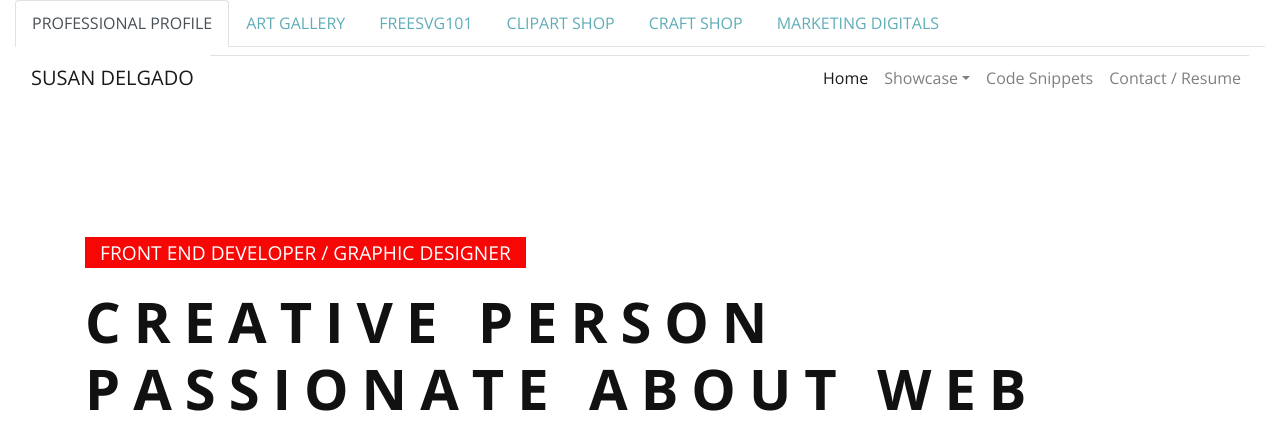
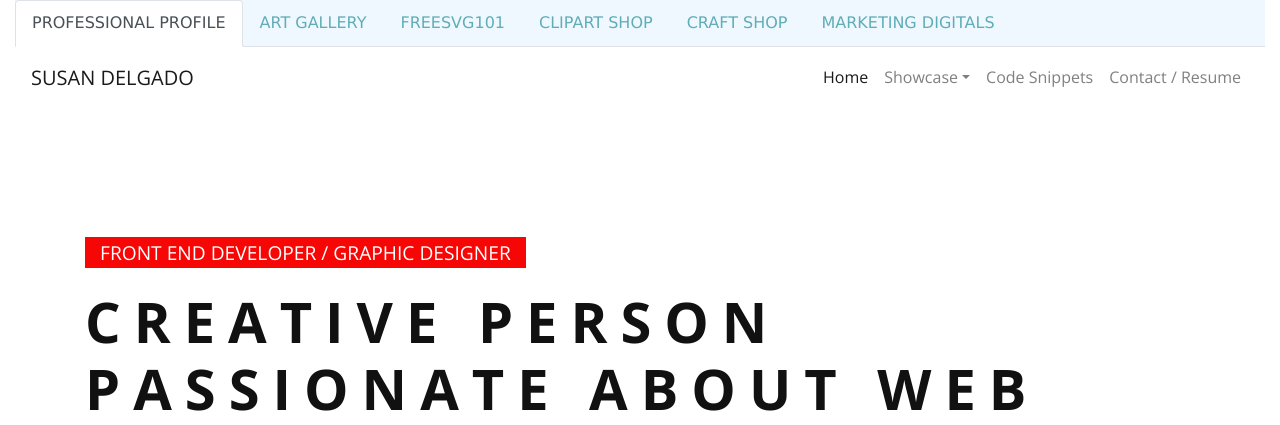
Before and after one commit to susanndelgado/cv, a PHP site: page /index.html in a window 1280 px wide; the page is wider, and only the part inside the window is pictured. Shown: the top 425 px of that part. Run offline with PHP 8.4, Linux system fonts and the light colour scheme; some libraries are stand-ins or nearby versions; some web fonts are replaced.

Commit message:
update css
Update styles top nav

```diff
--- a/css/style.css
+++ b/css/style.css
@@ -63,7 +63,14 @@ h1, h2, h3, h4, h5, h6 {
        margin: 0rem 0;
        width: 0em;
     }
-
+    .nav-tabs {
+      font-family: 'Verdana', serif;
+      font-size: 16px;
+      background-color: #eff8ff;
+  }
+  .nav-tabs a:hover, .nav-tabs a:focus {
+    /* color: #fa7ca7; */
+}
 .button:focus, button:focus, input[type="button"]:focus, input[type="reset"]:focus, input[type="submit"]:focus, .navbar-light .navbar-toggler {
   background-color: transparent; }
 
@@ -603,7 +610,8 @@ h3 {
   display: block; }
 
 .collapse {
-  border-top: 1px solid #dee2e6; }
+  /* border-top: 1px solid #dee2e6;  */
+}
   .collapse .card-body {
     background: #fff;
     font-size: 16px;
```
